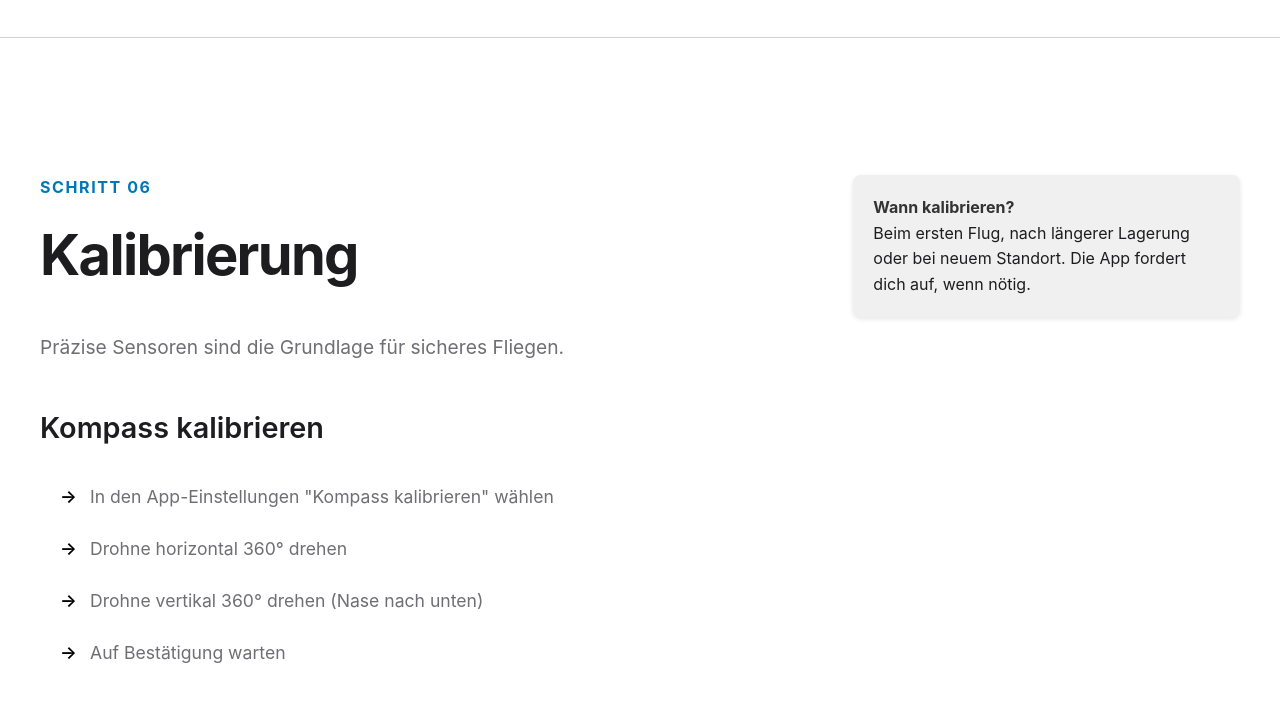
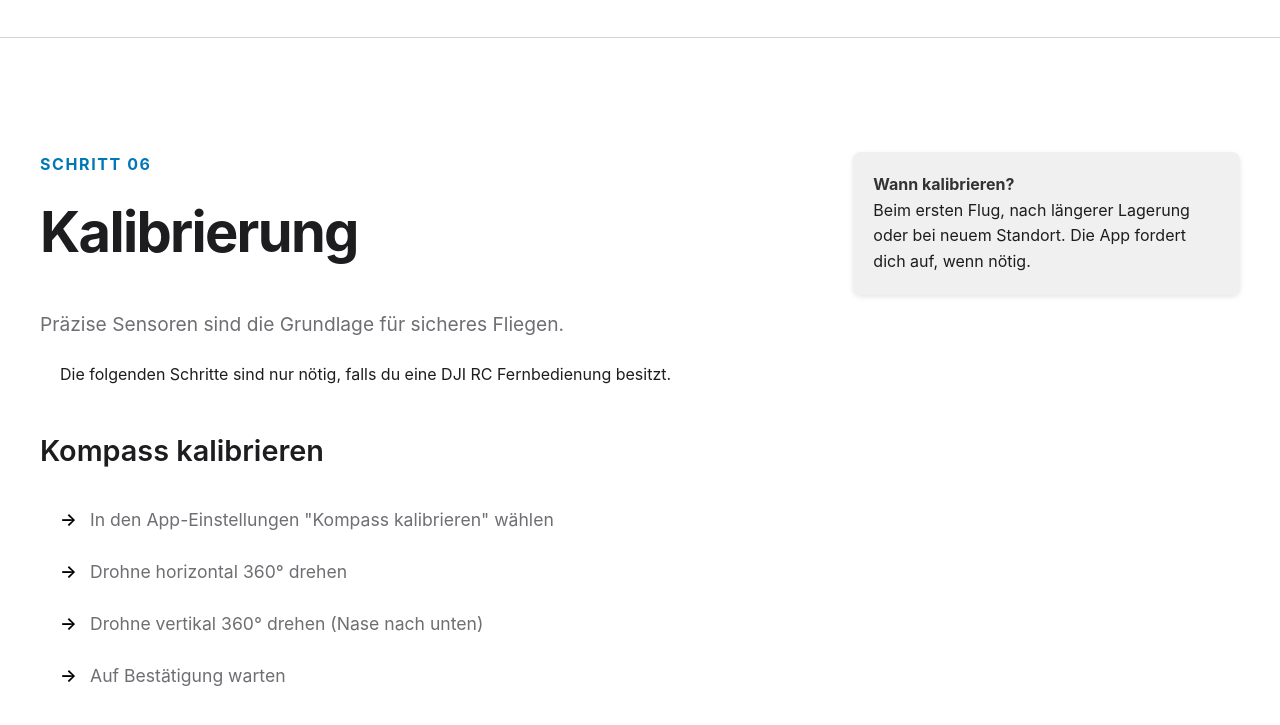
Before and after one commit to Beginnerguide-dji-mini3/DJI-Mini-3-Beginnerguide, a plain HTML site: page index.html in a window 1280 px wide. Shown: the part 5541-6266 px from the top of the page. Drawn offline with Linux system fonts and the light colour scheme.

Commit message:
Update index.html

```diff
--- a/index.html
+++ b/index.html
@@ -843,6 +843,7 @@
         <span class="step-number">Schritt 06</span>
         <h2>Kalibrierung</h2>
         <p>Präzise Sensoren sind die Grundlage für sicheres Fliegen.</p>
+          <ul>Die folgenden Schritte sind nur nötig, falls du eine DJI RC Fernbedienung besitzt.</ul>
 
         <h3>Kompass kalibrieren</h3>
         <ul>
```
